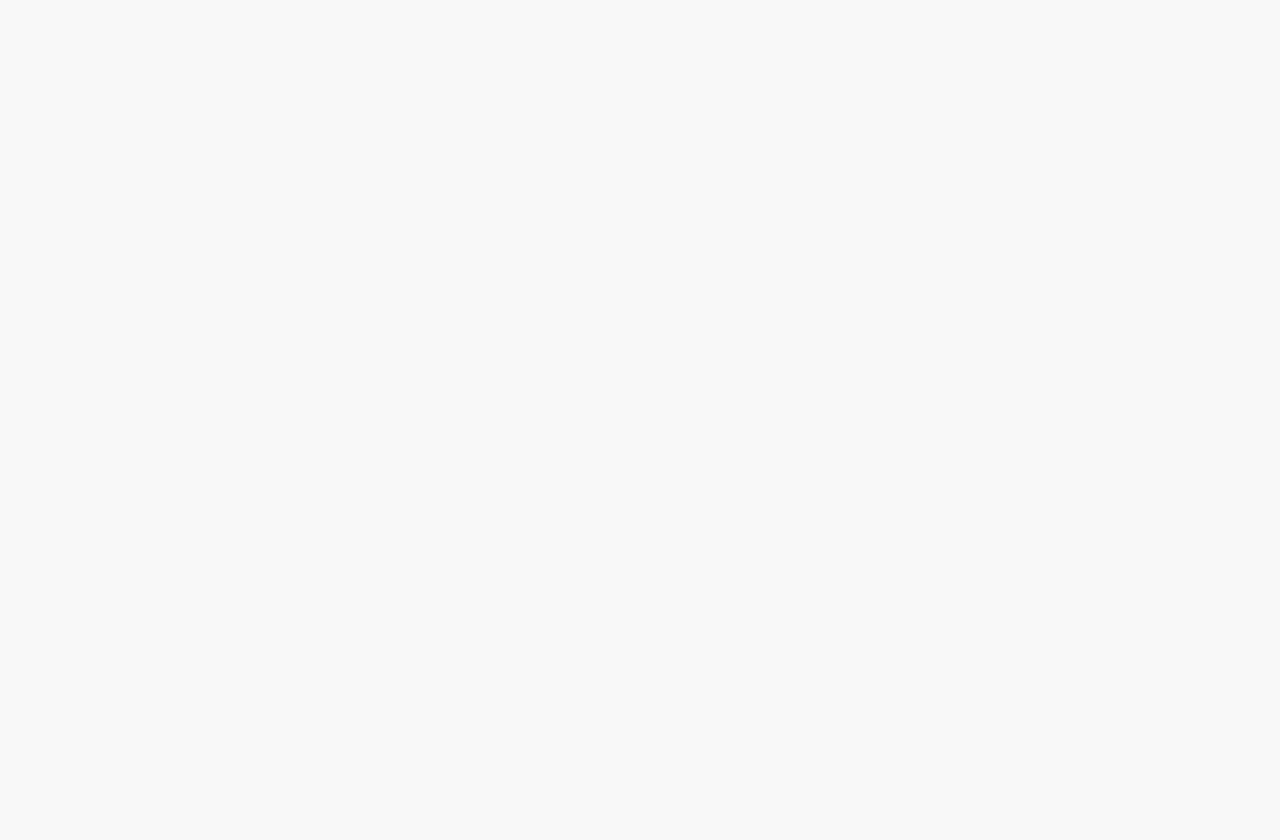
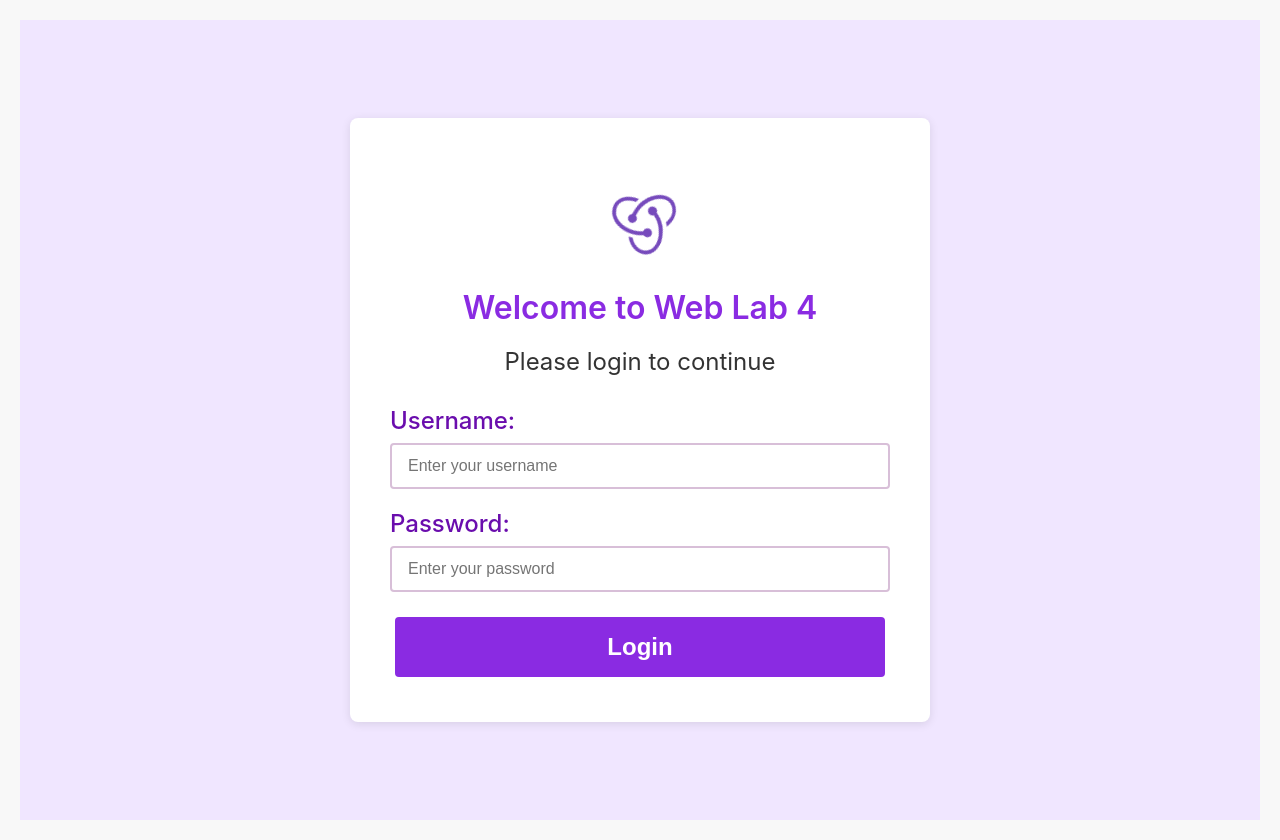
Before and after one commit to Dmitrylesnoy/Web-4-Redux, a React (Create React App) app: page / in a window 1280 px wide. Before the commit this address had no page. Before the commit the page ends 800 px from the top, so only its background shows below. Built offline with nearby package versions, Linux system fonts and the light colour scheme.

Commit message:
login page + redirect

```diff
--- a/src/App.css
+++ b/src/App.css
@@ -16,7 +16,8 @@ header h2 {
   margin-bottom: 20px;
 }
 
-.main-header h1 {
+.main-header h1,
+.main-header h2 {
   color: var(--primary);
   margin: 0;
   flex: 1;
--- a/src/App.tsx
+++ b/src/App.tsx
@@ -1,14 +1,15 @@
 import React from "react";
 import { Routes, Route } from "react-router-dom";
-import { LoginPage } from "./features/loginPage/LoginPage";
 import { MainPage } from "./features/mainPage/MainPage";
 import "./App.css";
+import { LoginPage } from "./features/LoginPage/LoginPage";
 
 function App() {
   return (
     <Routes>
-      <Route path="/login" element={<LoginPage />} />
+      <Route path="/" element={<LoginPage />} />
       <Route path="/main" element={<MainPage />} />
+      <Route path="*" element={<LoginPage />} />
     </Routes>
   );
 }
--- a/src/features/loginPage/LoginPage.module.css
+++ b/src/features/loginPage/LoginPage.module.css
@@ -80,3 +80,23 @@ input:focus {
     transform: rotate(360deg);
   }
 }
+
+.loginButton {
+  margin: 5px;
+  background-color: var(--primary);
+  color: white;
+  padding: 10px 10px;
+  border: none;
+  border-radius: var(--border-radius);
+  cursor: pointer;
+  font-weight: bold;
+  font-size: inherit;
+  height: 60px;
+  min-width: 60px;
+  display: inline-block;
+  vertical-align: middle;
+}
+
+.loginButton:hover {
+  background-color: var(--secondary);
+}
--- a/src/features/mainPage/MainPage.tsx
+++ b/src/features/mainPage/MainPage.tsx
@@ -15,7 +15,8 @@ export function MainPage() {
   return (
     <div>
       <header className="main-header">
-        <h1>Web Lab 4</h1>
+        <h1>Web Lab 4 - вариант 300000</h1>
+        <h2>Линейский Аким Евгеньевич, группа P3215</h2>
         <button onClick={handleNavigateToLogin}>Logout</button>
       </header>
 
```
